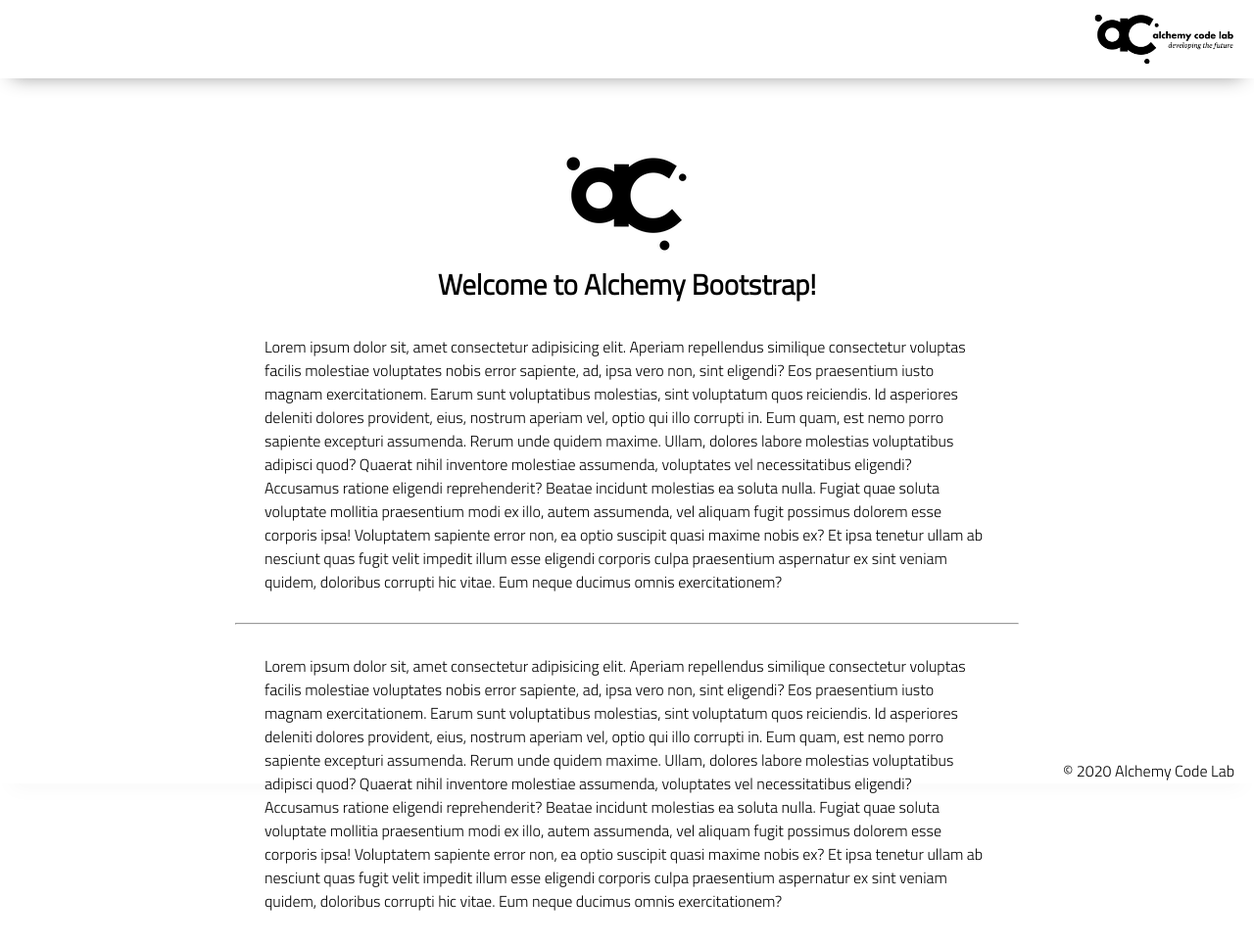
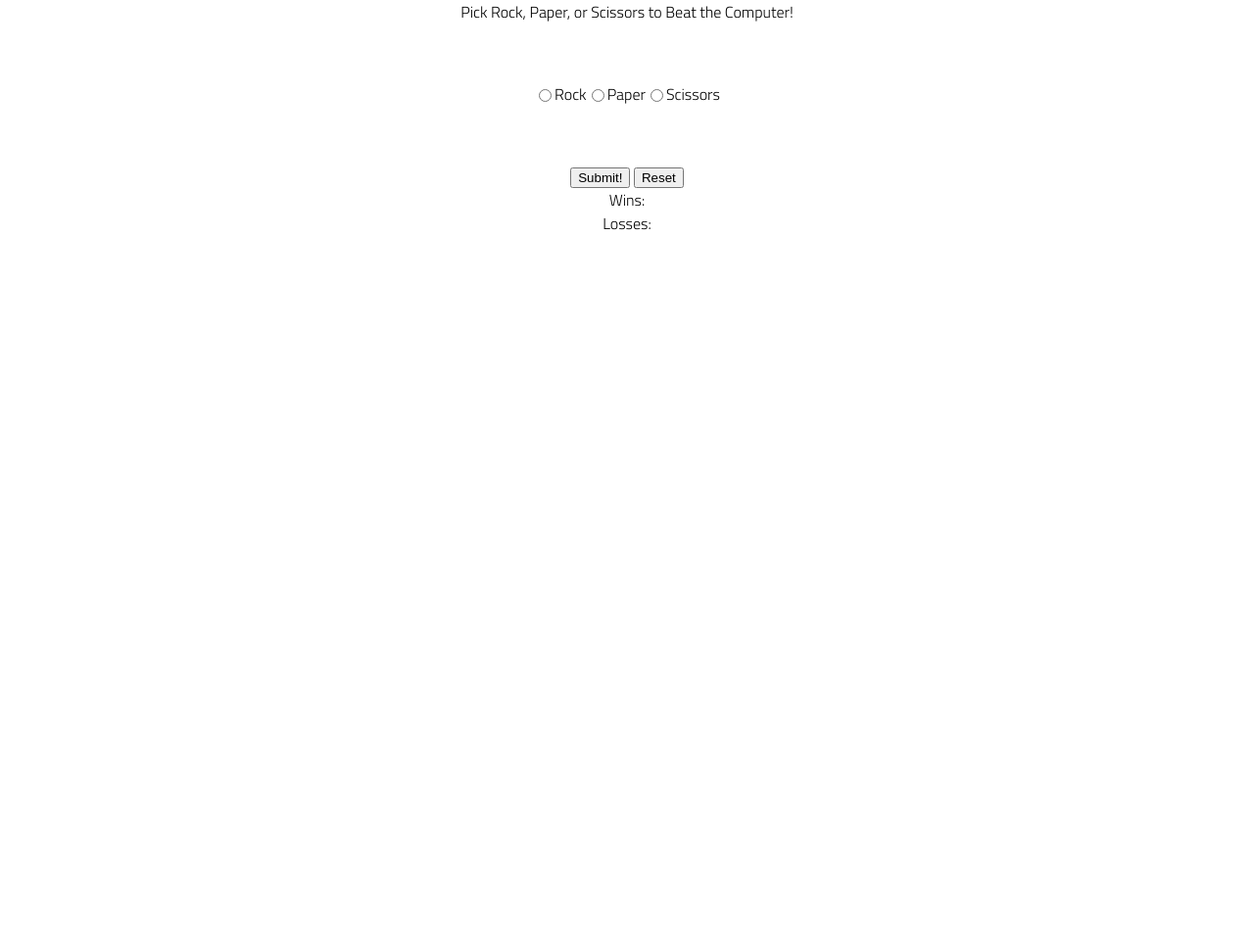
Before and after one commit to chase-abbott/lab-03-rock-paper-scissors, a plain HTML site: page index.html in a window 1280 px wide. Shown: the whole page at 98% size. After the commit the page ends 800 px from the top, so only its background shows below. Drawn offline with Linux system fonts and the light colour scheme.

Commit message:
add html

```diff
--- a/index.html
+++ b/index.html
@@ -13,40 +13,26 @@
 </head>
 
 <body>
-    <header>
-        <div class="gutter-right logo">
-            <img src="assets/big-logo.png"/>
+    <main>
+        <header>
+            Pick Rock, Paper, or Scissors to Beat the Computer!
+        </header>
+        <section class="selectors">
+            <input type="radio" name="rps" value="rock" id="rock">
+            <label for="rock"> Rock </label>
+            <input type="radio" name="rps" value="paper" id="paper">
+            <label for="paper"> Paper </label>
+            <input type="radio" name="rps" value="scissors" id="scissors">
+            <label for="scissors"> Scissors </label>
+        </section>
+        <div id="result-div"></div>
+        <div id="buttons">
+            <button id="submit"> Submit! </button>
+            <button id="reset"> Reset </button>
         </div>
-    </header>
-    <main>
-        <section class="main-section">
-            <img class="main-logo" src="assets/alchemy-logo.png"/>
-            <h2>
-                Welcome to Alchemy Bootstrap!
-            </h2>
-
-            <content>
-            <p>
-                Lorem ipsum dolor sit, amet consectetur adipisicing elit. Aperiam repellendus similique consectetur voluptas facilis molestiae voluptates nobis error sapiente, ad, ipsa vero non, sint eligendi? Eos praesentium iusto magnam exercitationem.
-                Earum sunt voluptatibus molestias, sint voluptatum quos reiciendis. Id asperiores deleniti dolores provident, eius, nostrum aperiam vel, optio qui illo corrupti in. Eum quam, est nemo porro sapiente excepturi assumenda.
-                Rerum unde quidem maxime. Ullam, dolores labore molestias voluptatibus adipisci quod? Quaerat nihil inventore molestiae assumenda, voluptates vel necessitatibus eligendi? Accusamus ratione eligendi reprehenderit? Beatae incidunt molestias ea soluta nulla.
-                Fugiat quae soluta voluptate mollitia praesentium modi ex illo, autem assumenda, vel aliquam fugit possimus dolorem esse corporis ipsa! Voluptatem sapiente error non, ea optio suscipit quasi maxime nobis ex?
-                Et ipsa tenetur ullam ab nesciunt quas fugit velit impedit illum esse eligendi corporis culpa praesentium aspernatur ex sint veniam quidem, doloribus corrupti hic vitae. Eum neque ducimus omnis exercitationem?
-            </p>
-            <hr />
-            <p>
-                Lorem ipsum dolor sit, amet consectetur adipisicing elit. Aperiam repellendus similique consectetur voluptas facilis molestiae voluptates nobis error sapiente, ad, ipsa vero non, sint eligendi? Eos praesentium iusto magnam exercitationem.
-                Earum sunt voluptatibus molestias, sint voluptatum quos reiciendis. Id asperiores deleniti dolores provident, eius, nostrum aperiam vel, optio qui illo corrupti in. Eum quam, est nemo porro sapiente excepturi assumenda.
-                Rerum unde quidem maxime. Ullam, dolores labore molestias voluptatibus adipisci quod? Quaerat nihil inventore molestiae assumenda, voluptates vel necessitatibus eligendi? Accusamus ratione eligendi reprehenderit? Beatae incidunt molestias ea soluta nulla.
-                Fugiat quae soluta voluptate mollitia praesentium modi ex illo, autem assumenda, vel aliquam fugit possimus dolorem esse corporis ipsa! Voluptatem sapiente error non, ea optio suscipit quasi maxime nobis ex?
-                Et ipsa tenetur ullam ab nesciunt quas fugit velit impedit illum esse eligendi corporis culpa praesentium aspernatur ex sint veniam quidem, doloribus corrupti hic vitae. Eum neque ducimus omnis exercitationem?
-            </p>
-
-        </section>
+        <div id="wins-div"> Wins: <span id="wins-span"></span></div>
+        <div id="losses-div"> Losses: <span id="losses-span"></span></div>
     </main>
-    <footer>
-        <div class="copy gutter-right">&copy; 2020 Alchemy Code Lab</div>
-    </footer>
 
     <script type="module" src="app.js"></script>
 </body>
--- a/styles/home.css
+++ b/styles/home.css
@@ -1 +1,7 @@
 /* add home page styles here */
+
+
+.selectors {
+    display: flex;
+    flex-direction: row;
+}
--- a/styles/style.css
+++ b/styles/style.css
@@ -43,14 +43,6 @@ section {
     margin-top: var(--gutter);
     margin-bottom: var(--gutter);
     border: solid 2px var(--color1);
-}
-
-header {
-    display: flex;
-    justify-content: flex-end;
-    background-color: var(--color3);
-    height: var(--header-height);
-    box-shadow: var(--shadow);
 }
 
 footer {
```
